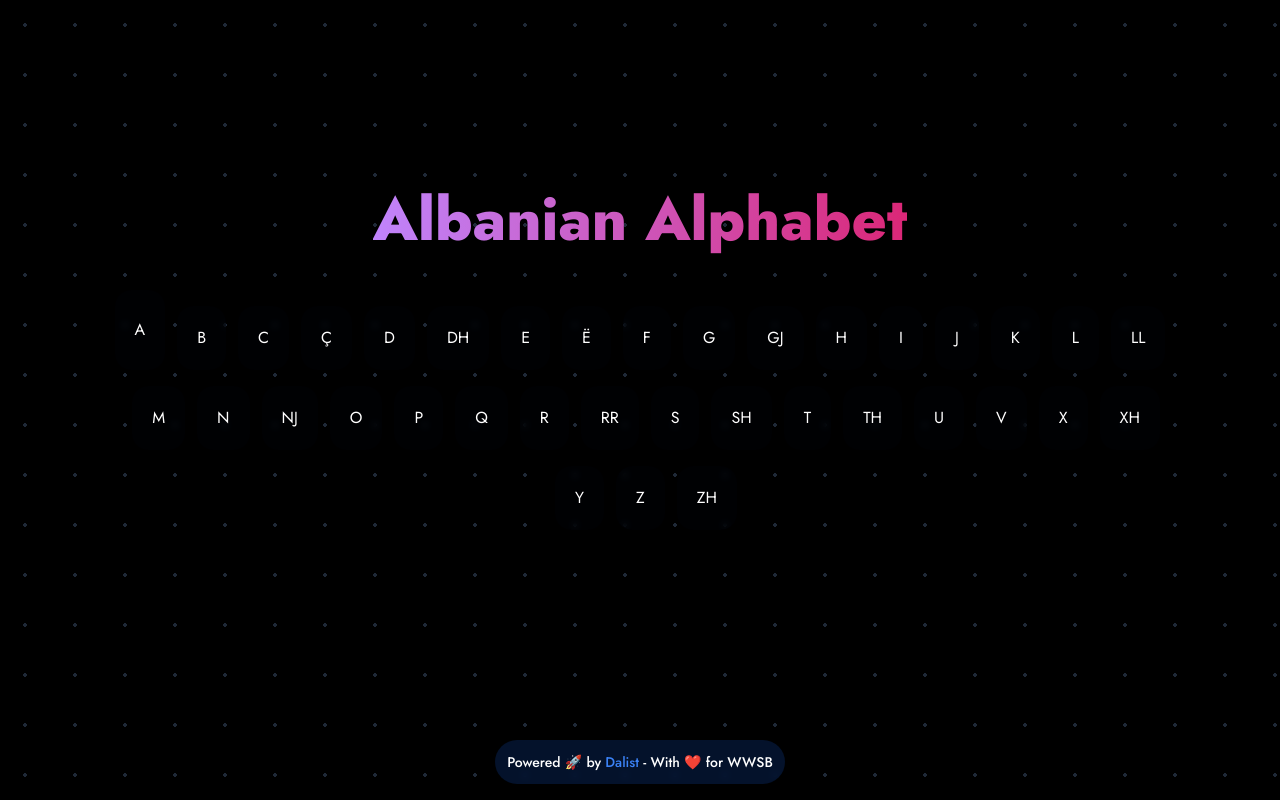
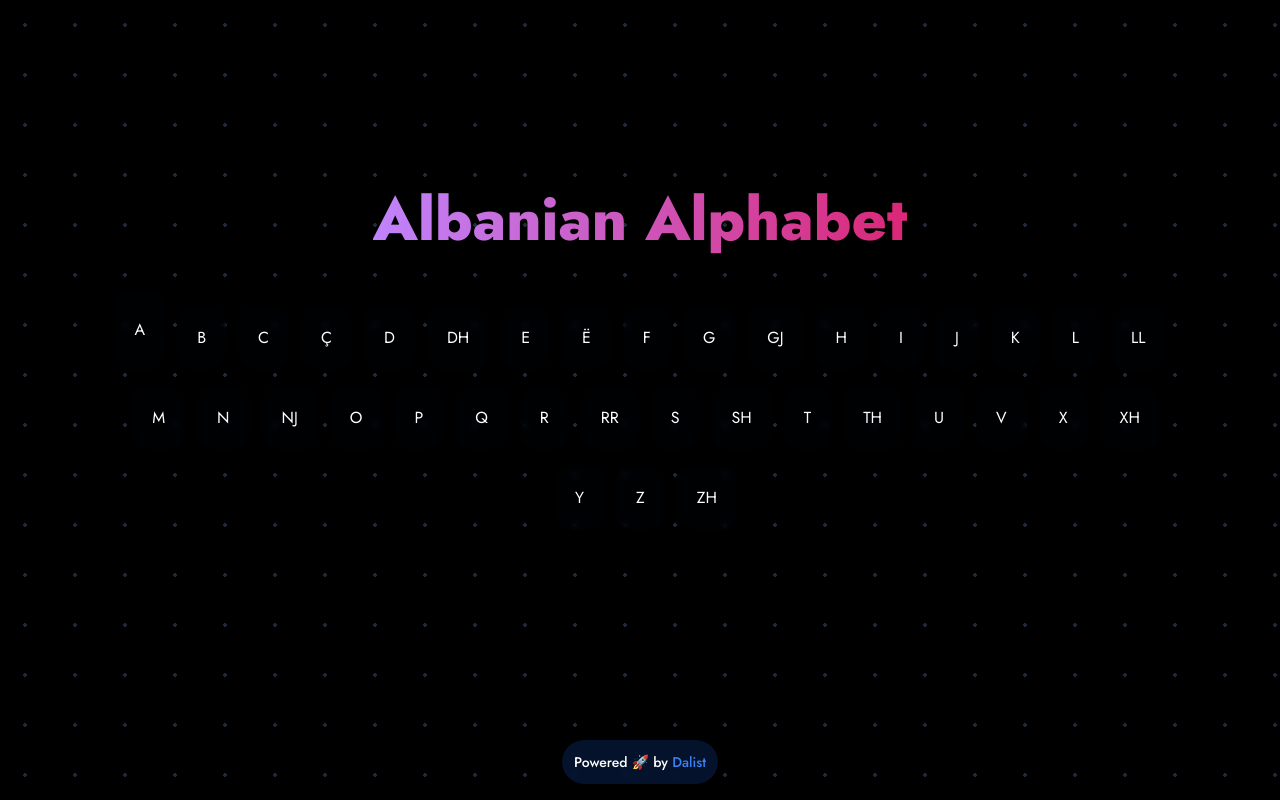
Before and after one commit to dalist1/nativify, a Next.js app in the folder native/: page / in a window 1280 px wide. Built offline with nearby package versions, Linux system fonts and the light colour scheme.

Commit message:
Update page.js

```diff
--- a/native/app/page.js
+++ b/native/app/page.js
@@ -53,8 +53,7 @@ export default function HomePage() {
     Powered 🚀 by{" "}
     <a href="https://github.com/dalist1" target="_blank" rel="noopener noreferrer" className="text-blue-500 hover:text-blue-700">
       Dalist
-    </a>{" "}
-    - With ❤️ for WWSB
+    </a>
   </div>
 </div>
 
```
